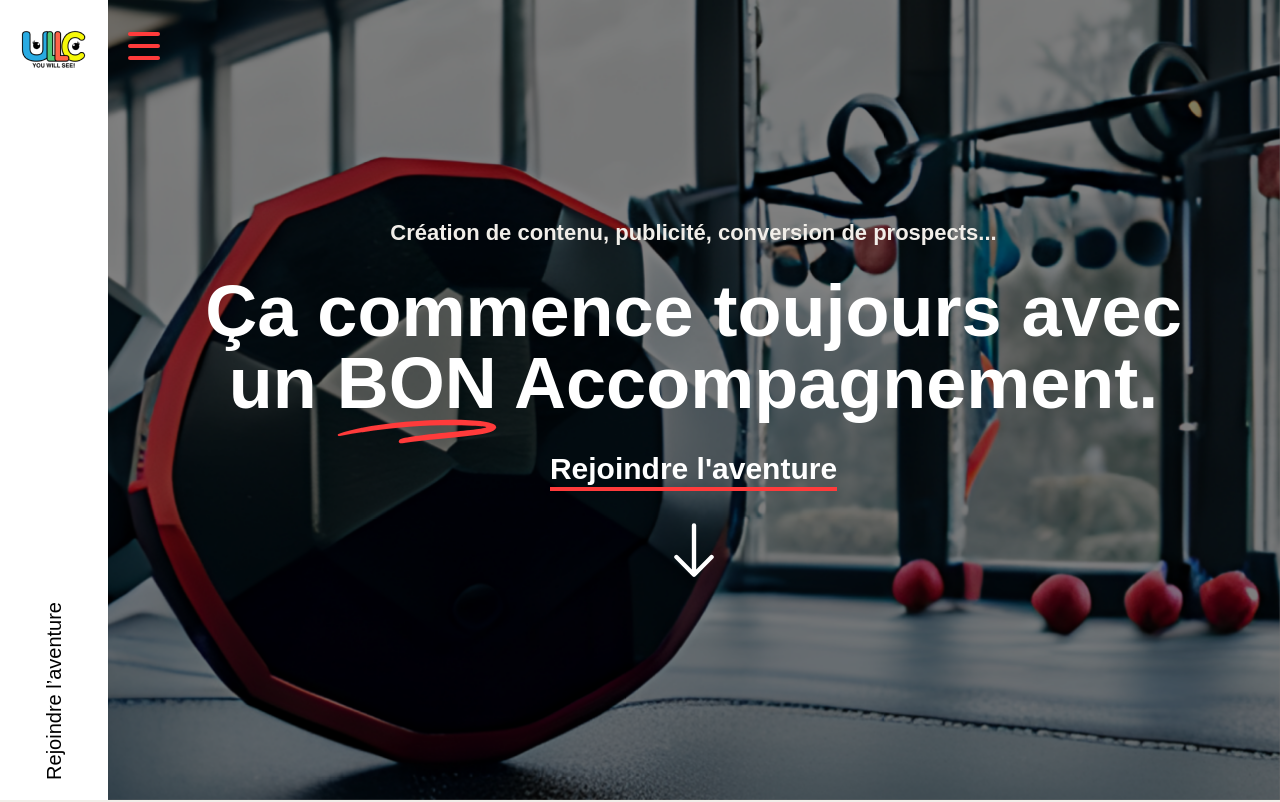
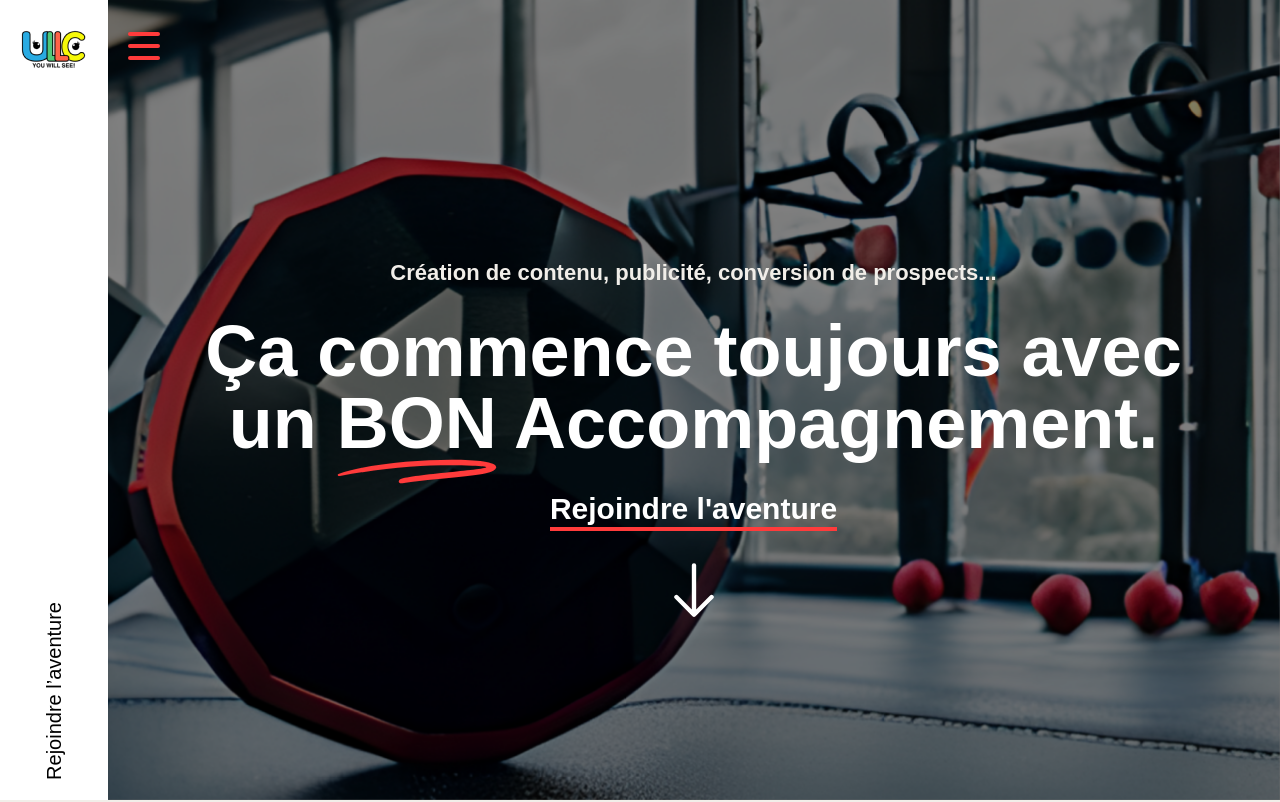
Before and after one commit to devahmedabdo/ULLC, an Angular app: page / in a window 1280 px wide. Shown: the top 802 px of the page. Built offline with nearby package versions, Linux system fonts and the light colour scheme.

Commit message:
fix slides

```diff
--- a/src/app/views/home/home.component.html
+++ b/src/app/views/home/home.component.html
@@ -1,7 +1,7 @@
 <div id="landing">
   <div
     class="md:px-20 h-full md:ml-[107px] w-full md:w-fit  flex flex-col text-center justify-center text-white gap-8 items-center absolute top-0 left-0 bg-black bg-opacity-50">
-    <swiper-container autoplay="true" speed="500" class="absolute w-full h-screen top-0 left-0 -z-10" loop="true">
+    <swiper-container autoplay="true" speed="500" class="absolute w-full h-full top-0 left-0 -z-10" loop="true">
       <swiper-slide>
         <img class="h-full w-full object-cover" src="assets/main/landing-1.png" alt="">
       </swiper-slide>
@@ -10,7 +10,7 @@
       </swiper-slide>
     </swiper-container>
 
-    <span class="font-semibold text-sm md:text-[22px] text-gray ">Création de contenu, publicité, conversion de
+    <span class="font-semibold text-sm md:text-[22px] text-gray mt-20">Création de contenu, publicité, conversion de
       prospects...</span>
     <h2 class="font-bold text-2xl md:text-7xl break-all">
       Ça commence toujours avec un <span class="underline-img"><img src="assets/main/underline.svg" alt=""> BON</span>
```
